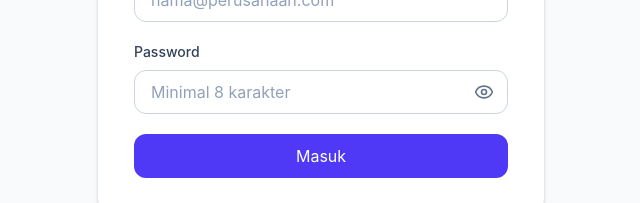
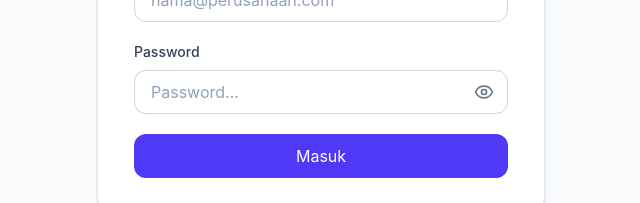
Before and after one commit to anggitmochammad/employee-react, a React (Vite) app: page / in a window 1280 px wide. Shown: the part 439-642 px from the top of the page, without its empty margins (319-959 px from the left). Built offline with nearby package versions, Linux system fonts and the light colour scheme; no server answers.

Commit message:
fix(login) : placeholder text

```diff
--- a/src/pages/LoginPage.tsx
+++ b/src/pages/LoginPage.tsx
@@ -83,7 +83,7 @@ export function LoginPage({ authenticated, onLogin, onNavigate }: LoginPageProps
                     minLength={8}
                     value={password}
                     onChange={(event) => setPassword(event.target.value)}
-                    placeholder="Minimal 8 karakter"
+                    placeholder="Password..."
                     className="min-h-11 w-full rounded-xl border border-slate-300 bg-white px-4 pr-12 text-sm text-slate-900 outline-none placeholder:text-slate-400 focus:border-indigo-500 focus:ring-2 focus:ring-indigo-100"
                   />
                   <button
```
